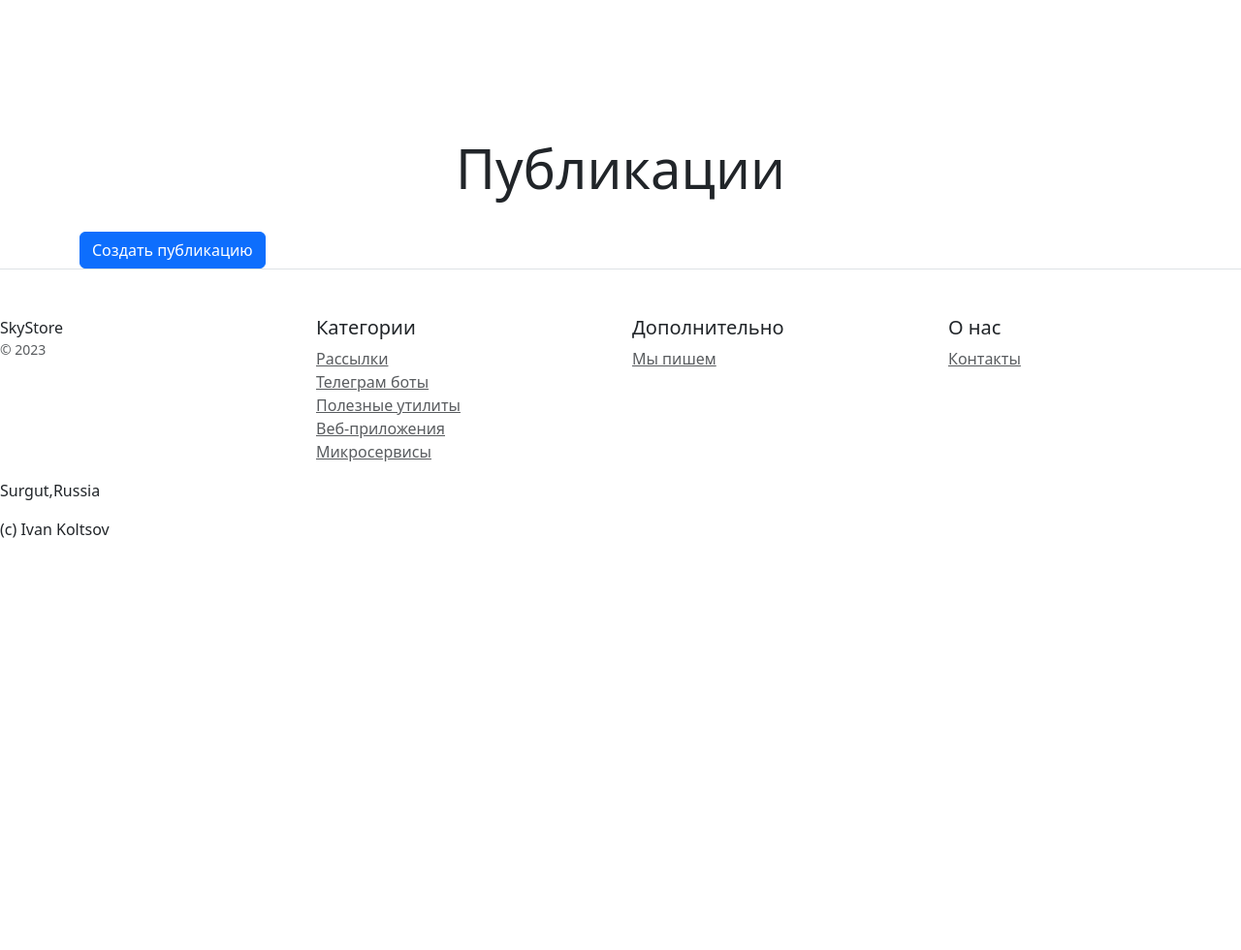
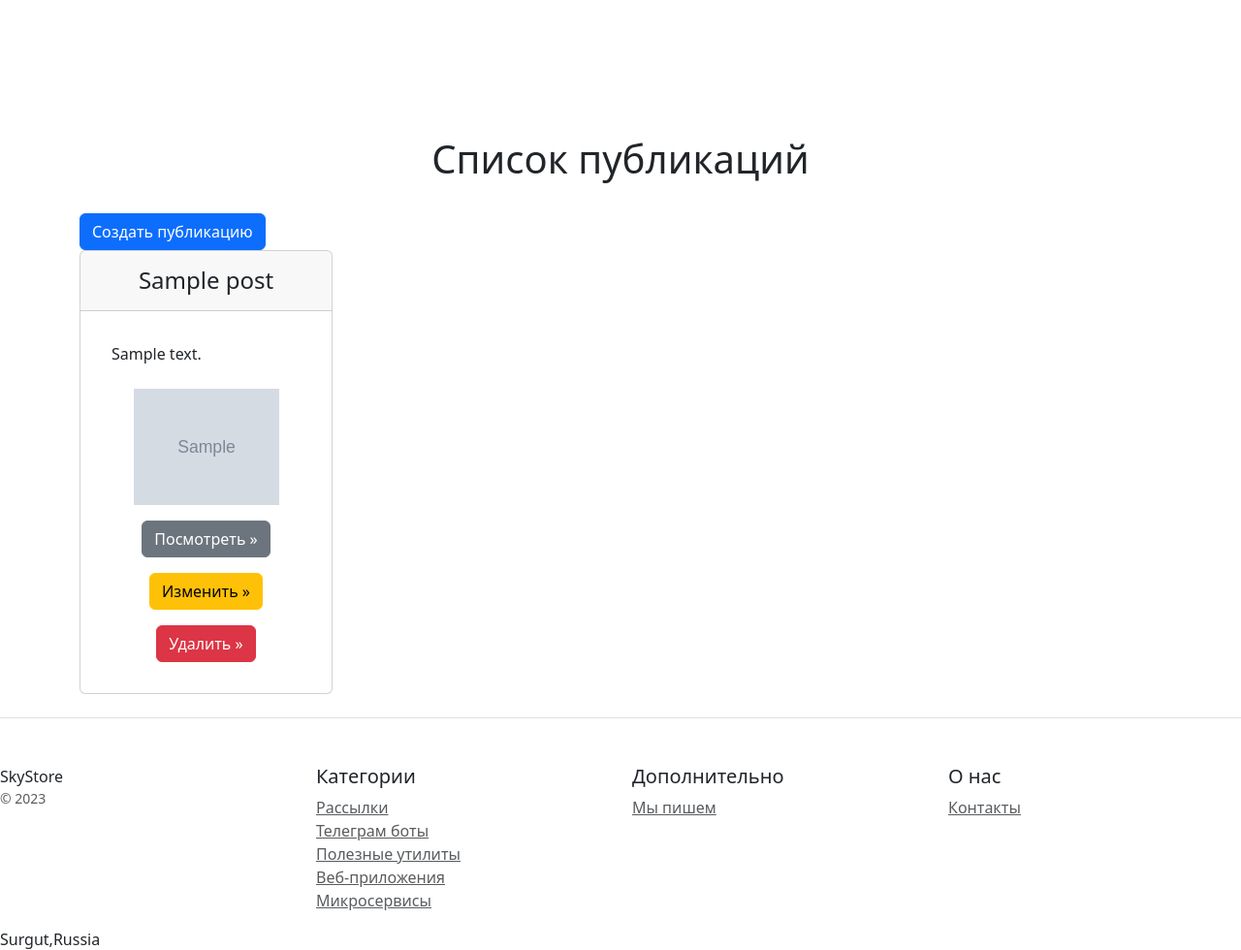
Before and after one commit to Ivan-Koltsov1994/course_6_web-homework, a Django app: page /blog/ in a window 1280 px wide. Shown: the part 58-1038 px from the top of the page at 97% size. Before the commit the page ends 613 px from the top, so only its background shows below. Run offline with Django 4.2, Linux system fonts and the light colour scheme; tables that the repository leaves empty hold one stand-in row (values such as "Sample post"); grey boxes marked "Sample" are stand-in pictures; some libraries are stand-ins or nearby versions.

Commit message:
correct project

```diff
--- a/blog/models.py
+++ b/blog/models.py
@@ -12,9 +12,13 @@ class Post(models.Model):
     view_count = models.PositiveIntegerField(verbose_name='количество просмотров', default=0)
 
     def __str__(self):
-        return f'{self.title}'
+        return f'{self.name}'
 
     class Meta:
         verbose_name = 'Пост'
         verbose_name_plural = 'Посты'
         ordering = ('-created_at',)
+
+    def increase_views(self):    # увеличение количества просмотров
+        self.views += 1
+        self.save()
--- a/blog/templates/blog/includes/inc_post_card.html
+++ b/blog/templates/blog/includes/inc_post_card.html
@@ -1,10 +1,19 @@
-<!DOCTYPE html>
-<html lang="en">
-<head>
-    <meta charset="UTF-8">
-    <title>Title</title>
-</head>
-<body>
+{% load mediapath_posts %}
 
-</body>
-</html>
+<div class="col-3">
+                <div class="card mb-4 box-shadow">
+                    <div class="card-header">
+                        <h4 class="my-2 font-weight-normal">{{object.name}}</h4>
+                    </div>
+                    <div class="card-body">
+                        <ul class="list-unstyled mt-3 mb-4 text-start m-3">
+                            <li>{{object.content}}</li>
+                        </ul>
+                        <p><img src="{% mediapath object.image %}" width="150" height="120" alt="Картинка"></p>
+                        <p><a class="btn btn-secondary" href="{% url 'blog:post_item' object.pk %}" role="button">Посмотреть &raquo</a></p>
+                        <p><a class="btn btn-warning" href="{% url 'blog:post_update' object.pk %}" role="button">Изменить &raquo;</a></p>
+                        <p><a class="btn btn-danger" href="{% url 'blog:post_delete' object.pk %}" role="button">Удалить &raquo;</a></p>
+
+                    </div>
+                </div>
+            </div>
--- a/blog/templates/blog/post_detail.html
+++ b/blog/templates/blog/post_detail.html
@@ -31,7 +31,7 @@
                 </table>
             </div>
             <div class="card-footer">
-                <a href="{% url 'blog:posts_list' %}" class="btn btn-primary"><< Назад</a>
+                <a href="{% url 'blog:post_list' %}" class="btn btn-primary"><< Назад</a>
                 </a>
             </div>
         </div>
--- a/blog/templates/blog/post_list.html
+++ b/blog/templates/blog/post_list.html
@@ -2,7 +2,7 @@
 
 {% block content %}
 <div class="pricing-header px-3 py-3 pt-md-5 pb-md-4 mx-auto text-center">
-    <h1 class="display-4">Публикации</h1>
+    <h1 class="display-6">Список публикаций</h1>
 </div>
 
 <div class="col-12">
--- /dev/null
+++ b/blog/templatetags/mediapath_posts.py
@@ -0,0 +1,10 @@
+from django import template
+from django.conf import settings
+
+
+register = template.Library()
+
+
+@register.simple_tag
+def mediapath(image_name):
+    return f"{settings.MEDIA_URL}{image_name}"
--- a/blog/urls.py
+++ b/blog/urls.py
@@ -1,15 +1,15 @@
 from django.urls import path
 from blog.apps import BlogConfig
-from blog.views import PostListView, PostDetailView, PostCreateView, PostUpdateView, toggle_publish
+from blog.views import PostListView, PostDetailView, PostCreateView, PostUpdateView, toggle_publish, PostDeleteView
 
 app_name = BlogConfig.name
 
 urlpatterns = [
     path('blog/', PostListView.as_view(), name='post_list'),
-    path('post/<str:slug>/', PostDetailView.as_view(), name='post_item'),
-    path('posts/create/', PostCreateView.as_view(), name='post_create'),
-    path('posts/update/<str:slug>/', PostUpdateView.as_view(), name='post_update'),
-    path('posts/delete/<str:slug>/', PostDetailView.as_view(), name='post_delete'),
-    path('posts/toggle/<str:slug>/', toggle_publish, name='toggle_publish')
+    path('post/<int:pk>/', PostDetailView.as_view(), name='post_item'),
+    path('post/create/', PostCreateView.as_view(), name='post_create'),
+    path('post/update/<int:pk>/', PostUpdateView.as_view(), name='post_update'),
+    path('post/delete/<int:pk>/', PostDeleteView.as_view(), name='post_delete'),
+    path('post/toggle/<int:pk>/', toggle_publish, name='toggle_publish')
 
 ]
--- a/blog/views.py
+++ b/blog/views.py
@@ -15,10 +15,6 @@ class PostListView(ListView):
 class PostDetailView(DetailView):
     model = Post
 
-    def get_object(self, **kwargs):
-        views = super().get_object()
-        views.increase_view_count()
-        return views
 
 class PostCreateView(CreateView):
     model = Post
@@ -38,7 +34,7 @@ class PostDeleteView(DeleteView):
 class PostUpdateView(UpdateView):
     model = Post
     fields = ('name', 'content', 'image', 'published')
-    success_url = reverse_lazy('blog:posts_list')
+    success_url = reverse_lazy('blog:post_list')
 
 
 def toggle_publish(pk):
```
Also changed, not shown: blog/templates/blog/post_confirm_delete.html (+7 -6 lines), blog/templatetags/__init__.py (added).
